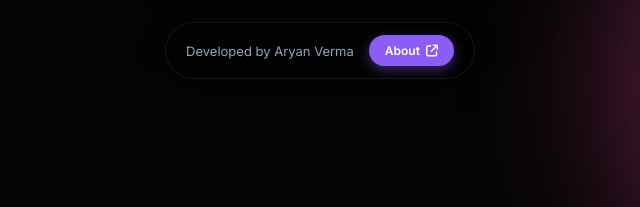
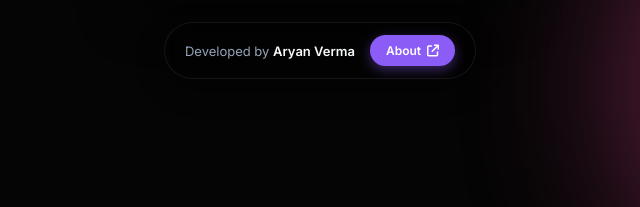
Before and after one commit to aryanvermasoc-hub/Chit-Chat, a plain HTML site: page index.html in a window 1280 px wide. Shown: the part 590-797 px from the top of the page, 320-960 px from the left. Drawn offline with Linux system fonts and the light colour scheme; no server answers.

Commit message:
Update index.html

```diff
--- a/index.html
+++ b/index.html
@@ -48,7 +48,7 @@
       </div>
 
       <div class="auth-footer">
-        Developed by Aryan Verma
+        <span>Developed by <span class="developer-name">Aryan Verma</span></span>
         <a href="https://aryanvermasoc-hub.github.io/My-Info-ARYAN-VERMA/" target="_blank" class="about-link">
           About <i class="fa-solid fa-arrow-up-right-from-square"></i>
         </a>
```
